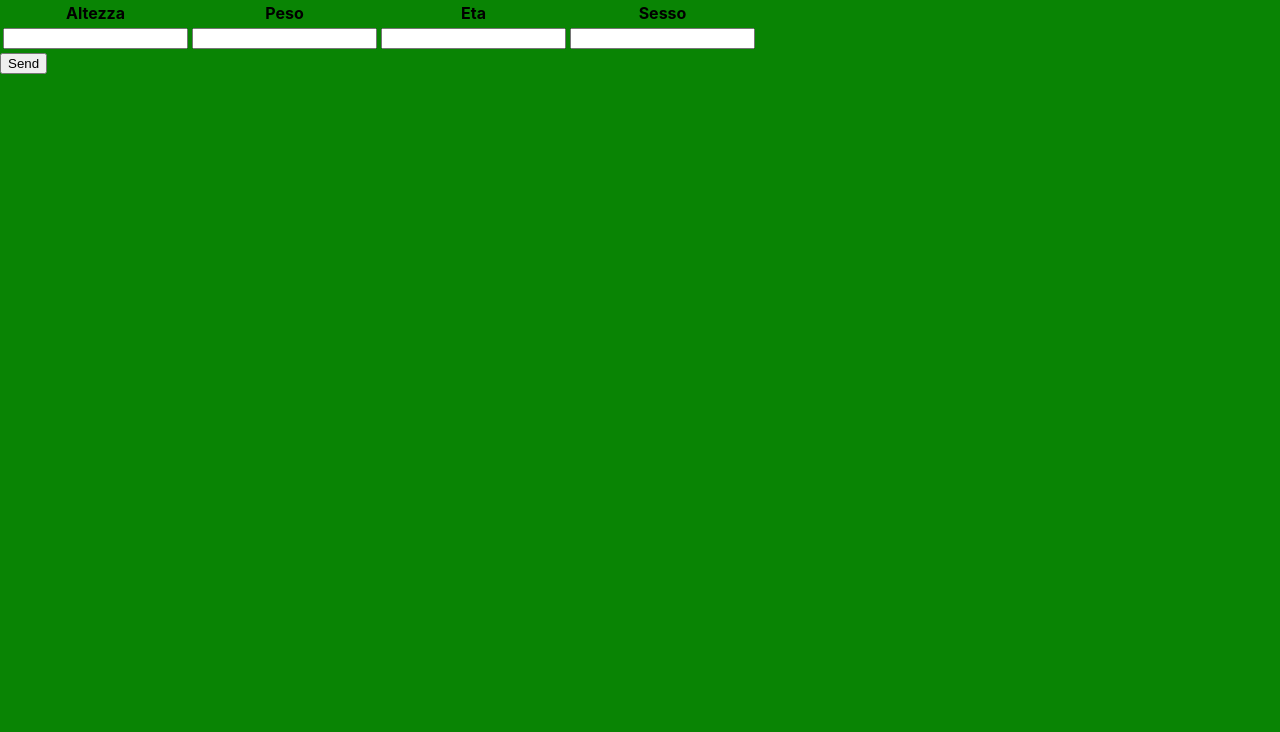
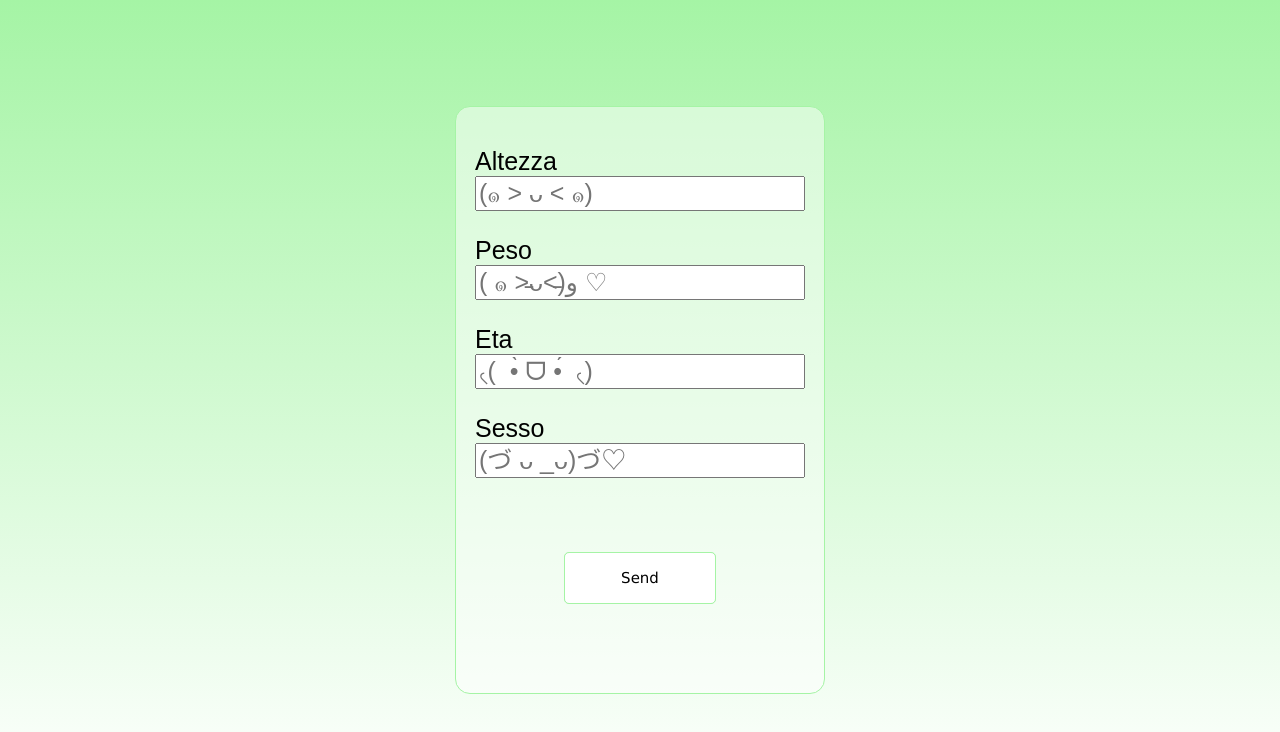
Before and after one commit to Pramsh/chatty, a React (Create React App) app: page / in a window 1280 px wide. Shown: the top 732 px of the page. Built offline with nearby package versions, Linux system fonts and the light colour scheme.

Commit message:
modified template and add ui

```diff
--- a/package.json
+++ b/package.json
@@ -6,6 +6,7 @@
     "@testing-library/jest-dom": "^5.16.5",
     "@testing-library/react": "^13.4.0",
     "@testing-library/user-event": "^13.5.0",
+    "isomorphic-fetch": "^3.0.0",
     "react": "^18.2.0",
     "react-dom": "^18.2.0",
     "react-scripts": "5.0.1",
--- a/src/Components/CGPT/Cgpt.css
+++ b/src/Components/CGPT/Cgpt.css
@@ -0,0 +1,108 @@
+/*
+
+
+#root > div > div > form{
+
+}
+
+*/
+
+body{
+    height: 100vh;
+    width: 100vw;
+    background-image: linear-gradient(to top, rgb(255,255,255),rgb(165, 244, 165));
+    display: flex;
+    align-items: center;
+    justify-content: center;
+}
+
+.send{
+    display: flex;
+    align-items: center;
+    justify-content: center;
+    padding : 50px
+}
+button{
+    border-radius: 5px;
+    width: 150px;
+    height: 50px;
+    border: 1px solid rgb(165, 244, 165);
+    font-family:'Lucida Sans', 'Lucida Sans Regular', 'Lucida Grande', 'Lucida Sans Unicode', Geneva, Verdana, sans-serif;
+    font-size: 15px;
+    cursor: pointer;
+    display: flex;
+    align-items: center;
+    justify-content: center;
+    position: relative;
+    z-index: 0;
+    transition: 0.5s;
+
+}
+
+button::before, button::after{
+    content: '';
+    position: absolute;
+    background:rgb(255,255,255);
+    z-index: -1;
+    transition: 0.5s;
+    border: 1px solid rgb(165, 244, 165)
+}
+
+button:hover::before{
+    width: 0px;
+    background:rgb(165, 244, 165);
+    border-radius: 5px;
+}
+
+button:hover::after{
+    height: 0px;
+    background: rgb(165, 244, 165);
+    border-radius: 5px;
+}
+
+button::before{
+    height: 50px;
+    width: 150px;
+    border-radius: 5px;
+}
+
+button::after{
+    width: 150px;
+    height: 50px;
+    border-radius: 5px;
+}
+
+button:hover{
+    background: rgb(165, 244, 165);
+    border-radius: 5px;
+    transition: 2s
+}
+
+.container , .kawaiiImg{
+    margin: 5%;
+    padding :2.5rem;
+    font-size: 25px;
+    font-family: sans-serif;
+    background-color: rgba(255,255,255,0.5);
+    border-radius: 15px;
+    border: 1px solid rgb(165, 244, 165);
+
+
+}
+
+.inputs{
+    display: flex;
+    justify-content: center;
+}
+.textbox{
+    margin-bottom:25px ;
+}
+
+input{
+    font-size: 25px;
+}
+.view{
+    display: flex;
+    background-color: white;
+    padding:20px
+}
--- a/src/Components/CGPT/Cgpt.jsx
+++ b/src/Components/CGPT/Cgpt.jsx
@@ -1,10 +1,12 @@
 import React, { useState } from "react";
+import fetch from 'isomorphic-fetch';
 import Answer from "../Answer/Answer";
 import './Cgpt.css';
 function Cgpt(){
     const headers = ['Altezza', 'Peso', 'Eta', 'Sesso'];
     const inputs = ['input1'];
-
+    const asciiArt = ['(๑ > ᴗ < ๑)','( ๑ ˃̵ᴗ˂̵)و ♡','৻(  •̀ ᗜ •́  ৻)','(づ ᴗ _ᴗ)づ♡']
+    let i = 0
     const [inputValues, setInputValues] = useState({})
     const [ answerChatGPT, setAnserChatGPT ] = useState({})
     const handleInputChange = (e) => {
@@ -15,6 +17,7 @@ function Cgpt(){
 
     const handleSubmit = async(e) => {
        e.preventDefault();
+       console.log(inputValues);
         // send data to API using fetch or axios
         const res = await fetch('http://localhost:3100/question', {
         method: 'POST',
@@ -23,8 +26,8 @@ function Cgpt(){
         'Content-Type': 'application/json'
         }
         })
-        const data = await res.json()
-        console.log();
+        const data = await res.json().catch((Err) => console.log(Err))
+        console.log(data);
         setAnserChatGPT(data)
 }
 const handleSetChatGPTanswer = (answer) => {
@@ -33,34 +36,34 @@ const handleSetChatGPTanswer = (answer) => {
   };
 
     return(
-        <div>
+        <div class="layout">
             {
                answerChatGPT.res
-            ? <Answer chatGPTanswer={answerChatGPT.res} setChatGptAnswer={handleSetChatGPTanswer}></Answer>
+            ?
+                <div class="container">
+                    <Answer chatGPTanswer={answerChatGPT.res} setChatGptAnswer={handleSetChatGPTanswer}></Answer>
+                </div>
             :   <form onSubmit={handleSubmit}>
-                    <table>
-                        <thead>
-                            <tr>
-                            {headers.map(header => (
-                                <th key={header}>{header}</th>
-                            ))}
-                            </tr>
-                        </thead>
-                        <tbody>
-                            {inputs.map(input => (
-                            <tr key={input}>
-                                {headers.map(header => (
-                                    <td key={header}>
-                                        <input type="text" name={header} onChange={handleInputChange} />
-                                    </td>
-                                ))}
-                            </tr>
-                            ))}
-                        </tbody>
-                    </table>
-                <button type="submit">Send</button>
-                </form>
-}
+{/*                 <div class="view"> */}
+                        <div class = "container">
+                            <div class = "inputs">
+                                <div class="flexEl" key={inputs[0]}>
+                                    {headers.map(header => (
+                                        <div class= "textbox" key={header}>
+                                            <div>{header}</div>
+                                            <input type="text" name={header} placeholder={asciiArt[i++]} onChange={handleInputChange} />
+                                        </div>
+                                    ))}
+                                </div>
+                            </div>
+                            <div class ="send">
+                            <   button id="subBtn" type="submit">Send</button>
+                            </div>
+                        </div>
+{/*                             <div class="kawaiiImg">A</div>     */}
+                {/* </div> */}
+            </form>
+            }
         </div>
     )
 }
```
Also changed, not shown: 1 other file (tests, documents, lock files or other folders).
